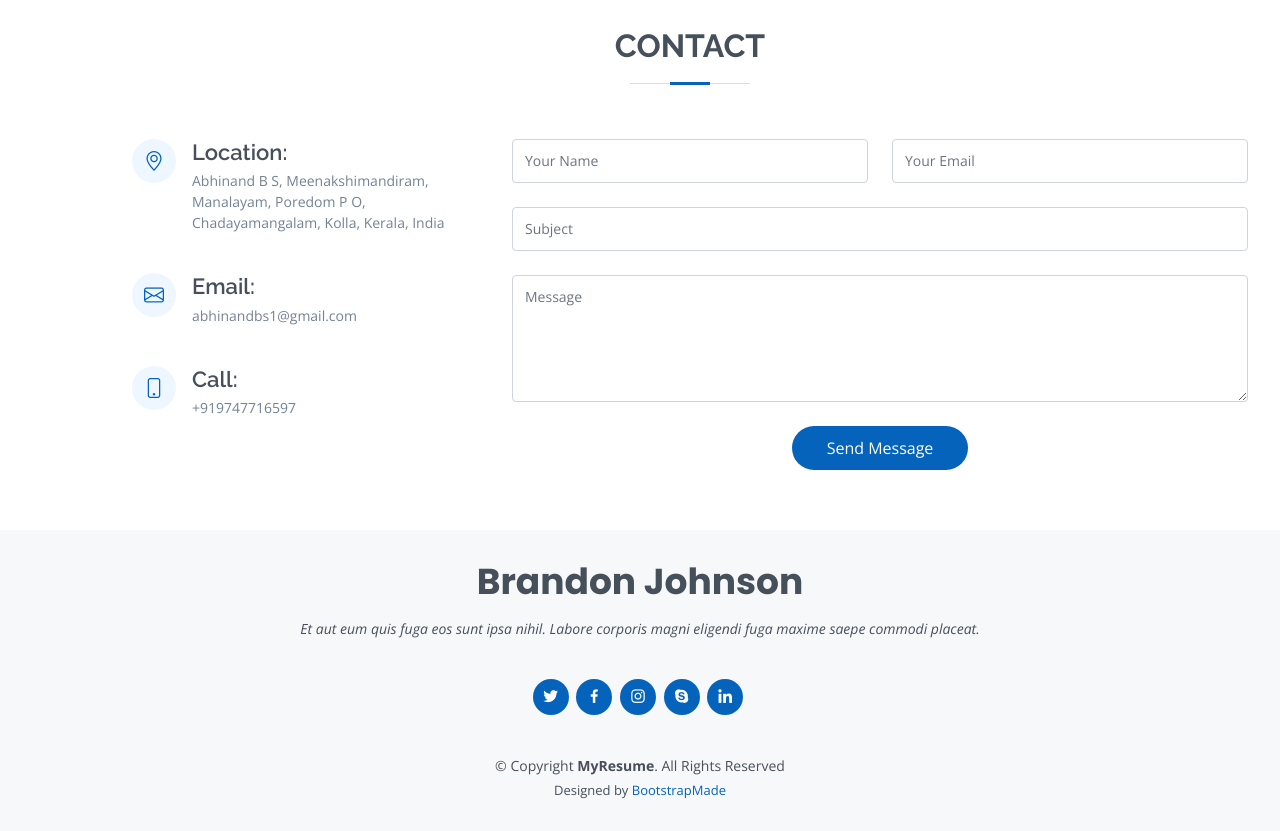
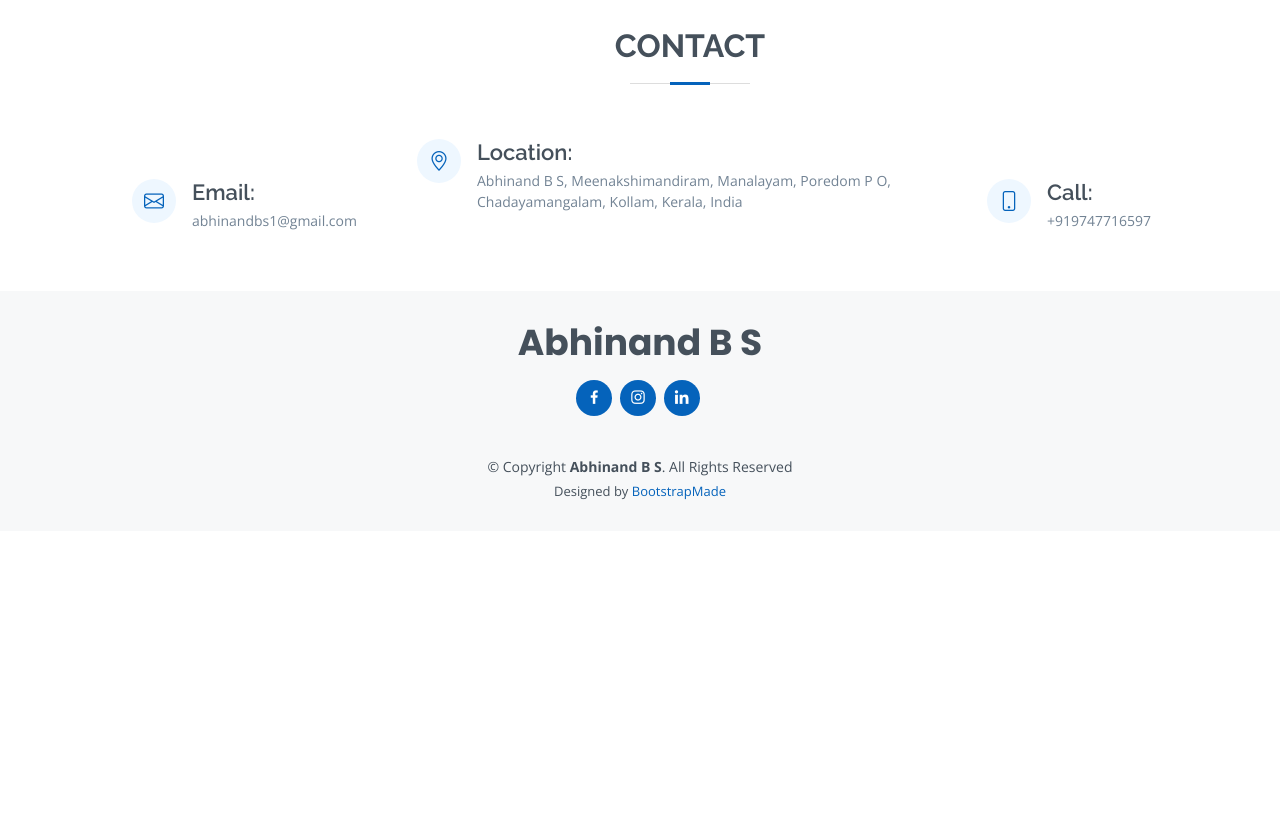
Before and after one commit to abhinandbs/abhinand.github.io, a plain HTML site: page MyResume/index.html in a window 1280 px wide. Shown: the part 6460-7291 px from the top of the page. After the commit the page ends 6991 px from the top, so only its background shows below. Drawn offline with nearby package versions, Linux system fonts and the light colour scheme.

Commit message:
updated site

```diff
--- a/MyResume/index.html
+++ b/MyResume/index.html
@@ -935,13 +935,9 @@
 
         <div class="row mt-1">
 
-          <div class="col-lg-4">
+
+          <div class="col-lg-3">
             <div class="info">
-              <div class="address">
-                <i class="bi bi-geo-alt"></i>
-                <h4>Location:</h4>
-                <p>Abhinand B S, Meenakshimandiram, Manalayam, Poredom P O, Chadayamangalam, Kolla, Kerala, India</p>
-              </div>
 
               <div class="email">
                 <i class="bi bi-envelope"></i>
@@ -949,6 +945,21 @@
                 <p>abhinandbs1@gmail.com</p>
               </div>
 
+            </div>
+
+          </div>
+          <div class="col-lg-6">
+            <div class="info">
+              <div class="address">
+                <i class="bi bi-geo-alt"></i>
+                <h4>Location:</h4>
+                <p>Abhinand B S, Meenakshimandiram, Manalayam, Poredom P O, Chadayamangalam, Kollam, Kerala, India</p>
+              </div>
+            </div>
+
+          </div>
+          <div class="col-lg-3">
+            <div class="info">
               <div class="phone">
                 <i class="bi bi-phone"></i>
                 <h4>Call:</h4>
@@ -958,8 +969,7 @@
             </div>
 
           </div>
-
-          <div class="col-lg-8 mt-5 mt-lg-0">
+          <!-- <div class="col-lg-8 mt-5 mt-lg-0">
 
             <form action="forms/contact.php" method="post" role="form" class="php-email-form">
               <div class="row">
@@ -984,29 +994,28 @@
               <div class="text-center"><button type="submit">Send Message</button></div>
             </form>
 
-          </div>
+          </div> -->
 
         </div>
 
       </div>
-    </section><!-- End Contact Section -->
+    </section>
+    <!-- End Contact Section -->
 
   </main><!-- End #main -->
 
   <!-- ======= Footer ======= -->
   <footer id="footer">
     <div class="container">
-      <h3>Brandon Johnson</h3>
-      <p>Et aut eum quis fuga eos sunt ipsa nihil. Labore corporis magni eligendi fuga maxime saepe commodi placeat.</p>
+      <h3>Abhinand B S</h3>
+      <!-- <p>Et aut eum quis fuga eos sunt ipsa nihil. Labore corporis magni eligendi fuga maxime saepe commodi placeat.</p> -->
       <div class="social-links">
-        <a href="#" class="twitter"><i class="bx bxl-twitter"></i></a>
-        <a href="#" class="facebook"><i class="bx bxl-facebook"></i></a>
-        <a href="#" class="instagram"><i class="bx bxl-instagram"></i></a>
-        <a href="#" class="google-plus"><i class="bx bxl-skype"></i></a>
-        <a href="#" class="linkedin"><i class="bx bxl-linkedin"></i></a>
+        <a href="https://www.facebook.com/AbhinandBS1996/" class="facebook"><i class="bx bxl-facebook"></i></a>
+        <a href="https://www.instagram.com/abhinand_b_s/" class="instagram"><i class="bx bxl-instagram"></i></a>
+        <a href="https://www.linkedin.com/in/abhinandbs/" class="linkedin"><i class="bx bxl-linkedin"></i></a>
       </div>
       <div class="copyright">
-        &copy; Copyright <strong><span>MyResume</span></strong>. All Rights Reserved
+        &copy; Copyright <strong><span>Abhinand B S</span></strong>. All Rights Reserved
       </div>
       <div class="credits">
         <!-- All the links in the footer should remain intact. -->
```
